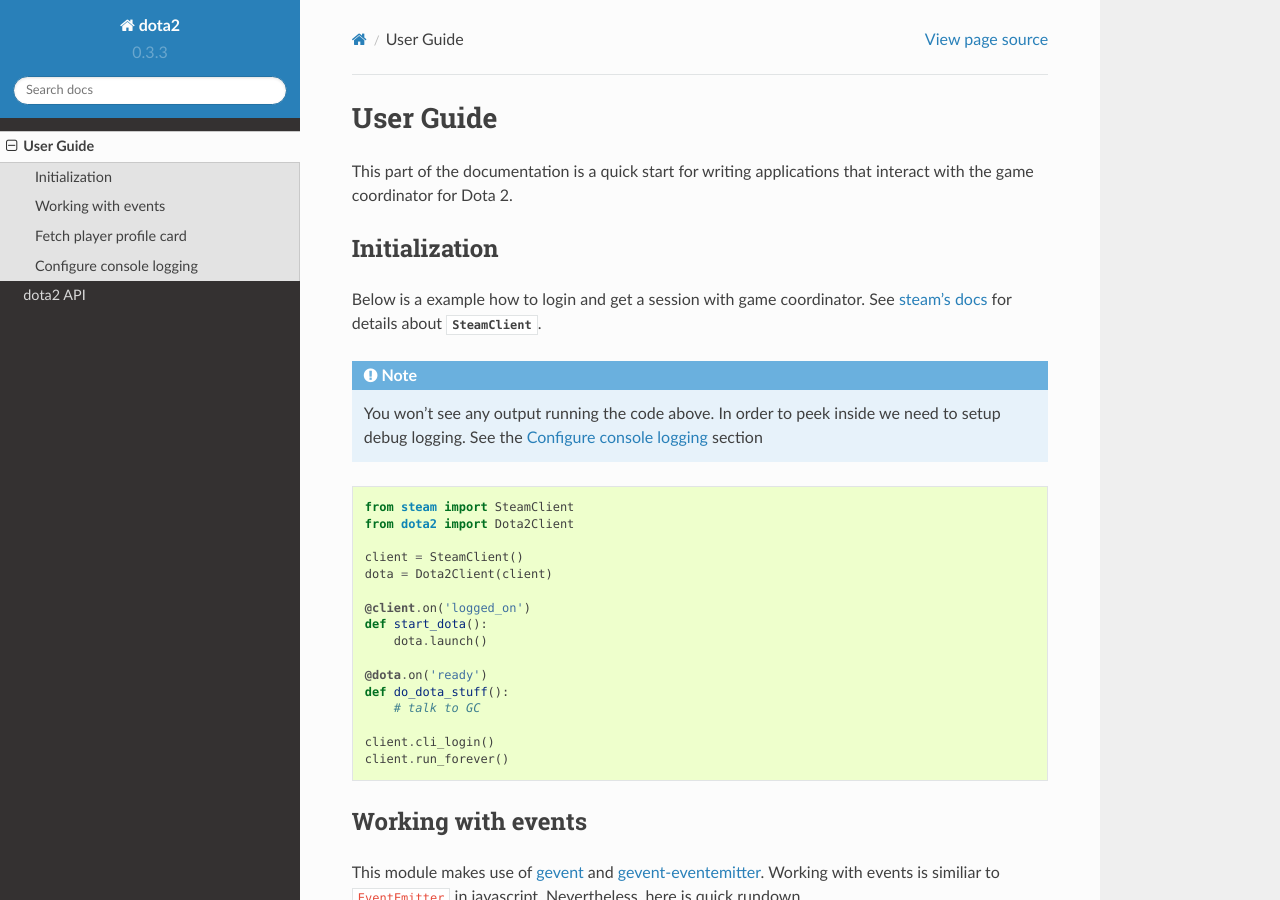
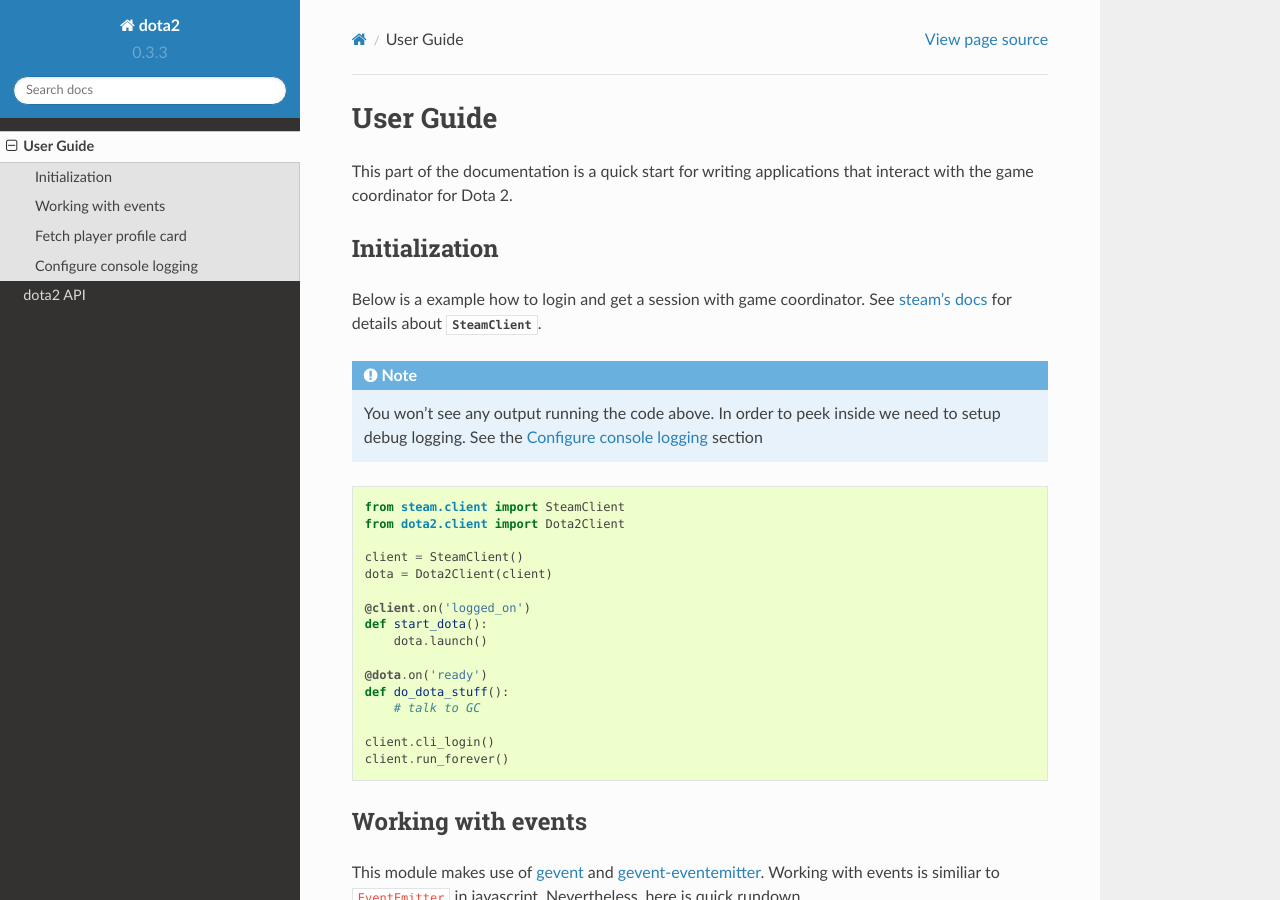
Before and after one commit to ValvePython/dota2, a Sphinx documentation site: the page built from docs/user_guide.rst, in a window 1280 px wide and 900 px high. Built offline with Sphinx 7.4.7 and the Read the Docs theme 2.0.0, drawn with Linux system fonts in a browser that asks for light colours.

Commit message:
remove Dota2Client proxy class

```diff
--- a/docs/user_guide.rst
+++ b/docs/user_guide.rst
@@ -20,8 +20,8 @@
 
 .. code:: python
 
-    from steam import SteamClient
-    from dota2 import Dota2Client
+    from steam.client import SteamClient
+    from dota2.client import Dota2Client
 
     client = SteamClient()
     dota = Dota2Client(client)
```
Also changed, not shown: dota2/__init__.py (+0 -8 lines).
